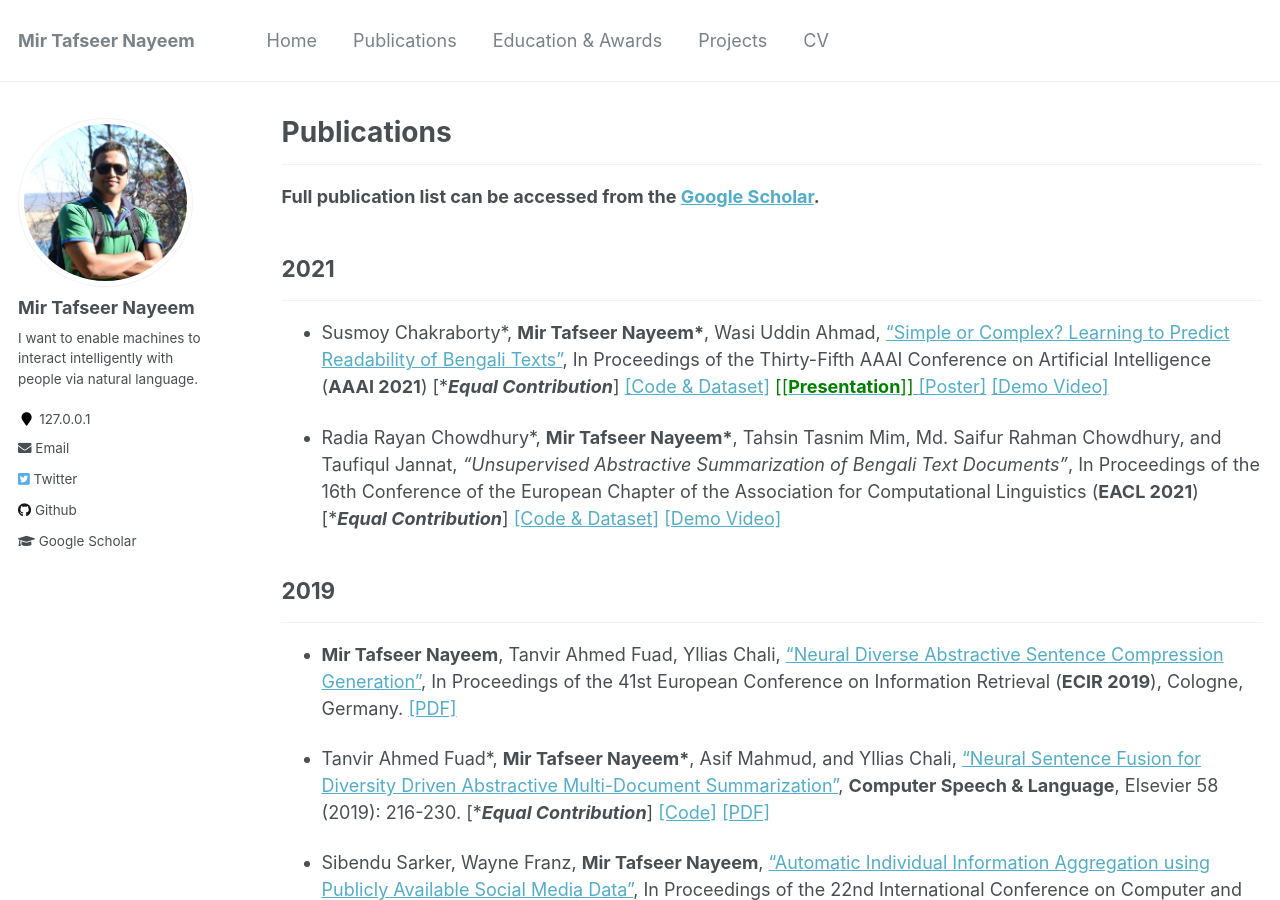
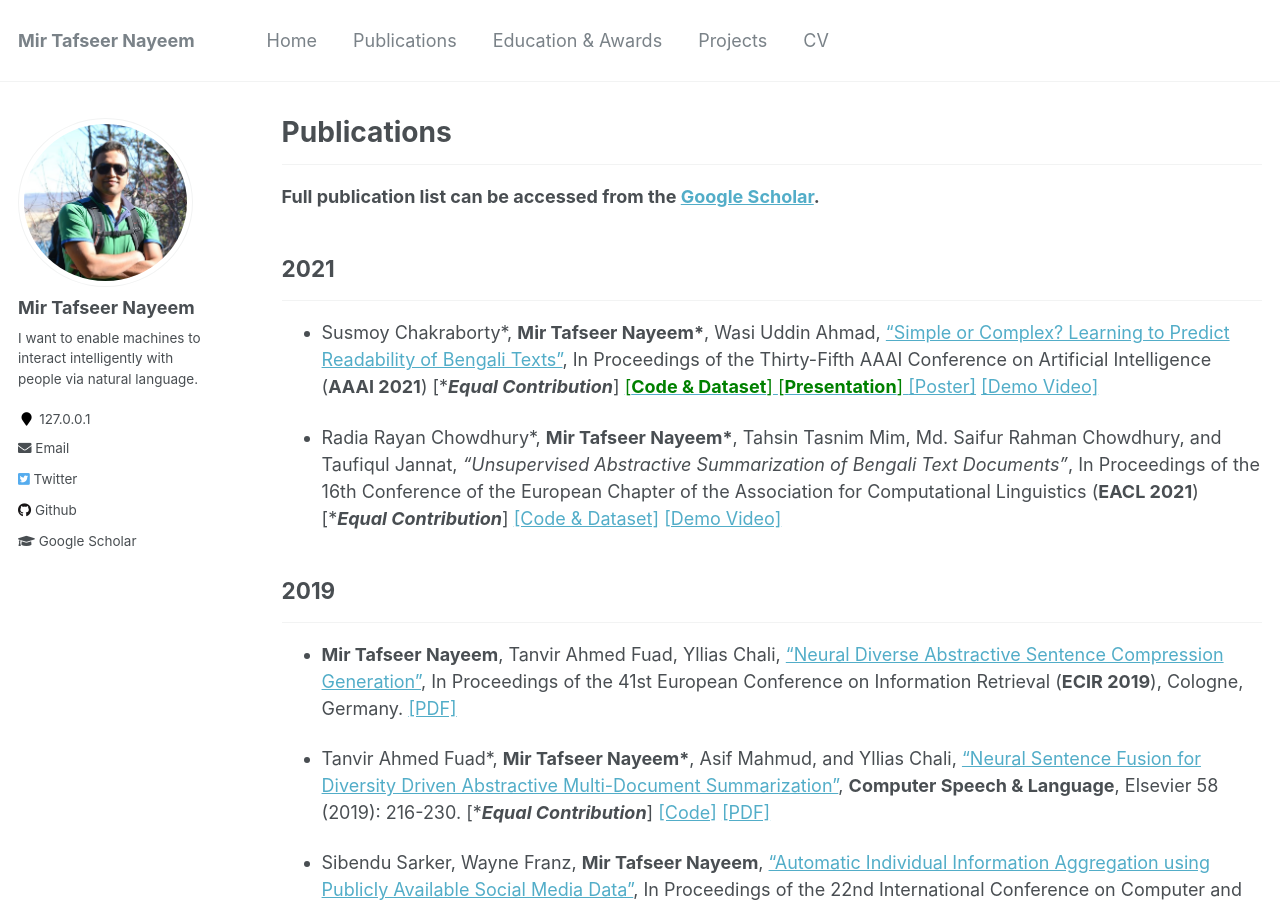
Before and after one commit to sujan-sarker/sujan-sarker.github.io, a Jekyll site: the page built from _pages/publications.md, in a window 1280 px wide and 900 px high. Built offline with Jekyll 4.4.1, drawn with Linux system fonts in a browser that asks for light colours; part of the change alters nothing that is shown.

Commit message:
Update publications.md

```diff
--- a/_pages/publications.md
+++ b/_pages/publications.md
@@ -11,7 +11,7 @@ author_profile: true
 
 ## 2021
 -----------
-* Susmoy Chakraborty\*, **Mir Tafseer Nayeem\***, Wasi Uddin Ahmad, ["Simple or Complex? Learning to Predict Readability of Bengali Texts"](https://arxiv.org/abs/2012.07701), In Proceedings of the Thirty-Fifth AAAI Conference on Artificial Intelligence (**AAAI 2021**) [\****Equal Contribution***] [[Code & Dataset]](https://github.com/tafseer-nayeem/BengaliReadability) [<span style ="color:Green">[[**Presentation**]] </span>](https://tafseer-nayeem.github.io/files/AAAI2021/aaai2021_full.pdf) [[Poster]](https://tafseer-nayeem.github.io/files/AAAI2021/aaai2021_poster.pdf) [[Demo Video]](https://youtu.be/U05Pf9Y4tCQ)
+* Susmoy Chakraborty\*, **Mir Tafseer Nayeem\***, Wasi Uddin Ahmad, ["Simple or Complex? Learning to Predict Readability of Bengali Texts"](https://arxiv.org/abs/2012.07701), In Proceedings of the Thirty-Fifth AAAI Conference on Artificial Intelligence (**AAAI 2021**) [\****Equal Contribution***] [<span style ="color:Green"> [**Code & Dataset**] </span>](https://github.com/tafseer-nayeem/BengaliReadability) [<span style ="color:Green"> [**Presentation**] </span>](https://tafseer-nayeem.github.io/files/AAAI2021/aaai2021_full.pdf) [[Poster]](https://tafseer-nayeem.github.io/files/AAAI2021/aaai2021_poster.pdf) [[Demo Video]](https://youtu.be/U05Pf9Y4tCQ)
 
 * Radia Rayan Chowdhury\*, **Mir Tafseer Nayeem\***, Tahsin Tasnim Mim, Md. Saifur Rahman Chowdhury, and Taufiqul Jannat, *"Unsupervised Abstractive Summarization of Bengali Text Documents"*, In Proceedings of the 16th Conference of the European Chapter of the Association for Computational Linguistics (**EACL 2021**) [\****Equal Contribution***] [[Code & Dataset]](https://github.com/tafseer-nayeem/BengaliSummarization) [[Demo Video]](https://youtu.be/LrnskktiXcg)
 
```
